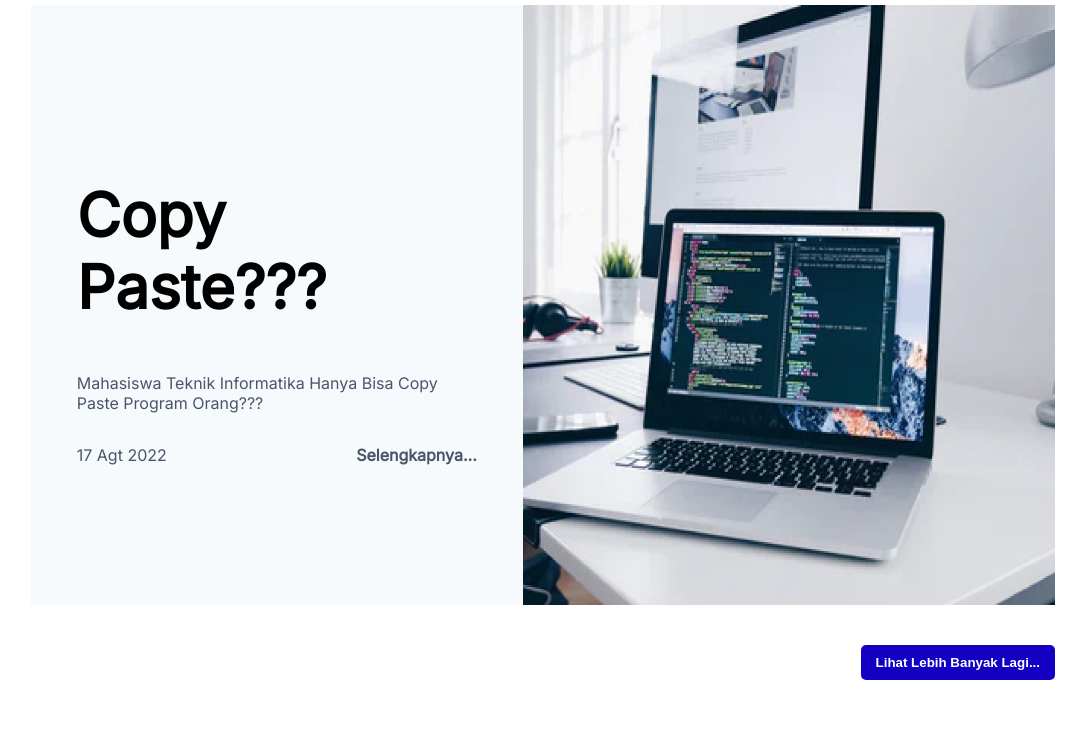
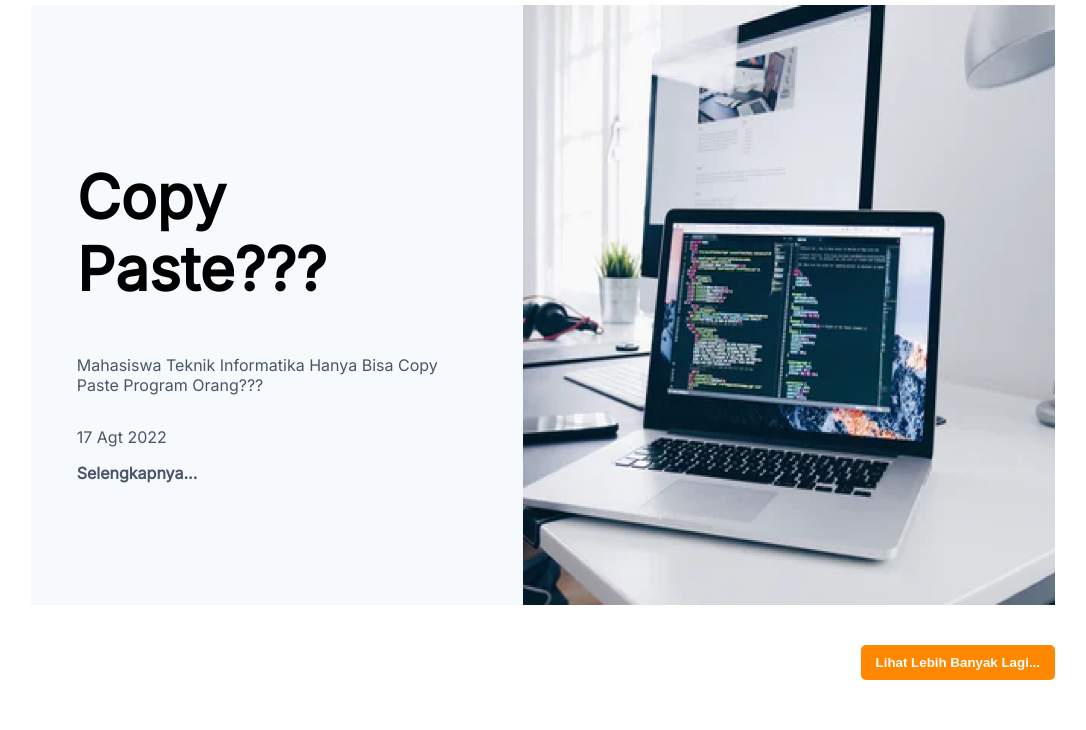
Before and after one commit to l54project/technical-project-assignment1-Elsa, a plain HTML site: page index.html in a window 1280 px wide. Shown: the part 1378-2108 px from the top of the page, without its empty margins (97-1183 px from the left). Drawn offline with Linux system fonts and the light colour scheme.

Commit message:
Modifikasi File index.css

```diff
--- a/index.css
+++ b/index.css
@@ -2,7 +2,7 @@
   --darkGray: #2d3748;
   --gray: #4a5568;
   --grayLight: #f7fafc;
-  --primary: #1300c2;
+  --primary: #ff8800;
 }
 
 body {
@@ -13,7 +13,7 @@ body {
 }
 
 .navbar {
-  background: #1300c2;
+  background: #ff8800;
   height: 85px;
   display: flex;
   padding: 0 10%;
@@ -31,6 +31,7 @@ body {
 .nav-menu {
   display: flex;
   gap: 30px;
+
 }
 
 .hero-container {
@@ -189,11 +190,6 @@ body {
   background: red;
 }
 
-.what-is-container > div > .footer {
-  display: flex;
-  justify-content: space-between;
-}
-
 .button-container {
   display: flex;
   justify-content: flex-end;
```
